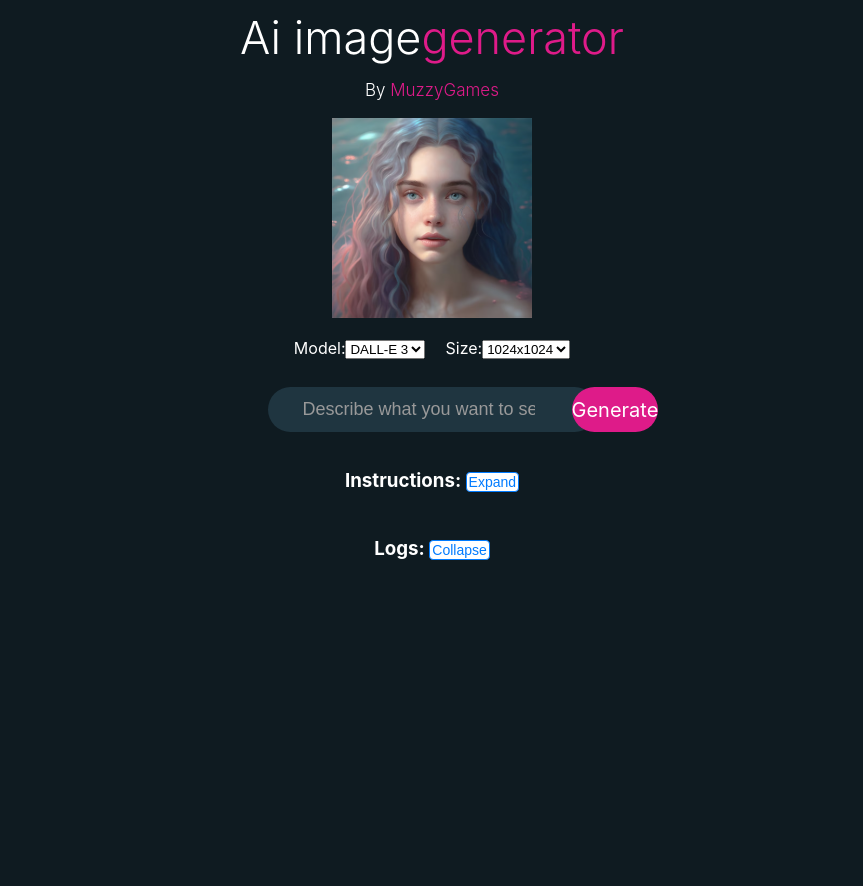
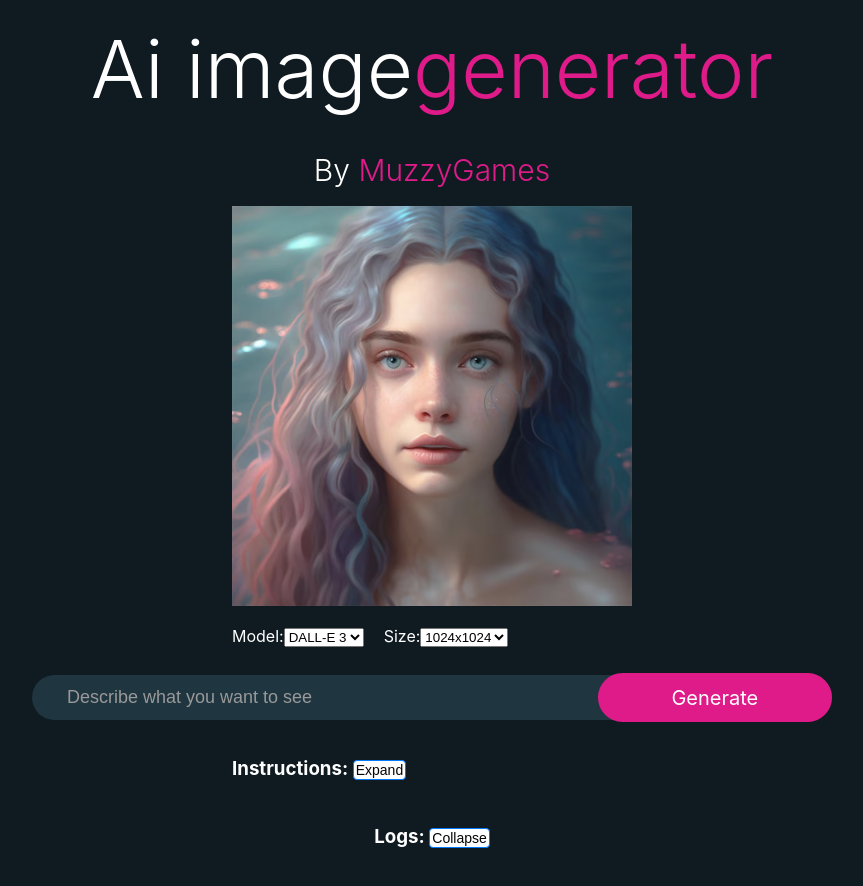
Before and after one commit to appandgametech/imagegenerator, a React (Create React App) app: page /image-generator in a window 1280 px wide. Shown: the whole page, without its empty margins (208-1071 px from the left). Before the commit the page ends 800 px from the top, so only its background shows below. Built offline with nearby package versions, Linux system fonts and the light colour scheme.

Commit message:
made changes to home page

```diff
--- a/package.json
+++ b/package.json
@@ -9,6 +9,7 @@
     "dotenv": "^16.3.1",
     "react": "^18.2.0",
     "react-dom": "^18.2.0",
+    "react-router-dom": "^6.21.1",
     "react-scripts": "^5.0.1",
     "web-vitals": "^2.1.4"
   },
--- a/src/App.js
+++ b/src/App.js
@@ -1,12 +1,18 @@
+// App.js
+
 import './App.css';
+import { BrowserRouter as Router, Routes, Route } from 'react-router-dom';
 import ImageGenerator from './Components/ImageGenerator/ImageGenerator';
-
+import HomePage from './Components/HomePage/HomePage';
 
 function App() {
   return (
-  <div>
-    <ImageGenerator/>
-  </div>
+    <Router>
+      <Routes>
+        <Route path="/image-generator" element={<ImageGenerator />} />
+        <Route path="/" element={<HomePage />} />
+      </Routes>
+    </Router>
   );
 }
 
--- /dev/null
+++ b/src/Components/HomePage/HomePage.css
@@ -0,0 +1,58 @@
+/* HomePage.css */
+
+.home-page {
+    text-align: center;
+    padding: 20px;
+    max-width: 100%;
+    overflow-x: hidden;
+  }
+
+  .header {
+    margin-bottom: 20px;
+  }
+
+  h1 {
+    color: #de1b89; /* Keep the original color for the main title */
+    font-size: 34px;
+  }
+
+  .subtitle {
+    font-size: 20px;
+    color: #d7d2d2;
+    margin-top: 5px;
+  }
+
+  /* Add a new style for the "by" element */
+  .by-text {
+    color: #fff; /* Set "by" to white color */
+  }
+
+  .image-section {
+    margin-bottom: 20px;
+  }
+
+  .image-section img {
+    max-width: 100%;
+    height: auto;
+  }
+
+  .description {
+    margin-bottom: 20px;
+  }
+
+  /* Update the button styles */
+  .option-button {
+    background-color: #de1b89;
+    color: #fff;
+    padding: 15px 30px;
+    border: none;
+    border-radius: 8px;
+    cursor: pointer;
+    font-size: 18px;
+    text-decoration: none;
+    display: inline-block;
+  }
+
+  .option-button:hover {
+    background-color: #b7177d;
+  }
--- /dev/null
+++ b/src/Components/HomePage/HomePage.jsx
@@ -0,0 +1,34 @@
+// HomePage.jsx
+import React from 'react';
+import { Link } from 'react-router-dom';
+import './HomePage.css';
+
+const HomePage = () => {
+  return (
+    <div className="home-page">
+  <h1>
+  Welcome to AI Image Generator <span className="by-text">by</span> MUZZY GAMES
+</h1>
+      <p>
+        Explore our AI-powered image generators to create unique and fascinating images.
+        Choose from different models and discover the creative possibilities.
+      </p>
+      <div>
+        <img
+          src="https://news.ubc.ca/wp-content/uploads/2023/08/AdobeStock_559145847.jpeg"
+          alt=""
+          style={{ maxWidth: '100%', height: 'auto' }}
+        />
+      </div>
+      <h2>Select an option below:</h2>
+      <div className="options">
+        <Link to="/image-generator" className="option-button">
+          DALL-E Image Generator
+        </Link>
+        {/* Add more options as needed */}
+      </div>
+    </div>
+  );
+};
+
+export default HomePage;
--- a/src/Components/ImageGenerator/ImageGenerator.css
+++ b/src/Components/ImageGenerator/ImageGenerator.css
@@ -8,7 +8,7 @@
     margin-top: 10px;
     margin-bottom: 10px;
     gap: 8px;
-    margin: 10px; /* Added margin */
+    padding: 10px; /* Added padding instead of margin */
 }
 
 .header {
@@ -35,7 +35,7 @@
 }
 
 .img-loading img {
-    width: 200px;
+    width: 400px;
 }
 
 .settings {
@@ -74,17 +74,20 @@
     display: flex;
     align-items: center;
     justify-content: center;
-    width: 100px;
+    width: 120px;
     height: 45px;
     font-size: 20px;
     border-radius: 50px;
     background: #de1b89;
+    border: 2px solid #de1b89;
+    color: #fff;
     cursor: pointer;
+    transition: background-color 0.3s ease, border-color 0.3s ease;
 }
 
 .generate-btn:disabled {
-    background-color: #ccc; /* Grey color */
-    cursor: not-allowed; /* Change cursor on disabled state */
+    background-color: #ccc;
+    cursor: not-allowed;
 }
 
 .generate-btn.loading {
@@ -121,10 +124,10 @@
     cursor: pointer;
     background: #fff;
     border: 1px solid #007bff;
-    color: #007bff;
+    color: #040404;
     font-size: 14px;
-    padding: 1px 2px; /* Adjusted padding for a smaller button */
-    border-radius: 4px; /* Added border-radius for rounded corners */
+    padding: 1px 2px;
+    border-radius: 4px;
     transition: background 0.3s ease;
 }
 
@@ -137,10 +140,10 @@
     cursor: pointer;
     background: #fff;
     border: 1px solid #007bff;
-    color: #007bff;
+    color: #040404;
     font-size: 14px;
-    padding: 1px 2px; /* Adjusted padding for a smaller button */
-    border-radius: 4px; /* Added border-radius for rounded corners */
+    padding: 1px 2px;
+    border-radius: 4px;
     transition: background 0.3s ease;
 }
 
@@ -153,7 +156,7 @@
     max-height: 300px;
     overflow-y: auto;
     white-space: pre-wrap;
-    overflow-x: hidden; /* Add this line to hide horizontal scroll */
+    overflow-x: hidden;
 }
 
 .logs ul {
@@ -164,6 +167,48 @@
 
 .logs li {
     margin-bottom: 5px;
-    word-wrap: break-word; /* Add this line to break long words and prevent overflow */
-    max-width: 100%; /* Add this line to ensure text doesn't overflow on smaller screens */
+    word-wrap: break-word;
+    max-width: 100%;
 }
+
+/* Media query for larger screens */
+@media screen and (min-width: 768px) {
+    .ai-image-generator {
+        flex-direction: column; /* Change to column */
+        max-width: 800px; /* Adjust the maximum width as needed */
+    }
+
+    /* Other styles remain unchanged */
+    .header {
+        font-size: 80px;
+    }
+
+    .header1 {
+        font-size: 30px;
+    }
+
+    .img-loading img {
+        width: 400px;
+    }
+
+    .settings {
+        width: 50%;
+    }
+
+    .search-box {
+        width: 800px;
+    }
+
+    .search-input {
+        width: 750px;
+    }
+
+    .generate-btn {
+        width: 350px;
+    }
+
+    .toggle-intro-container,
+    .toggle-logs-container {
+        width: 50%;
+    }
+}
```
Also changed, not shown: 1 other file (tests, documents, lock files or other folders).
